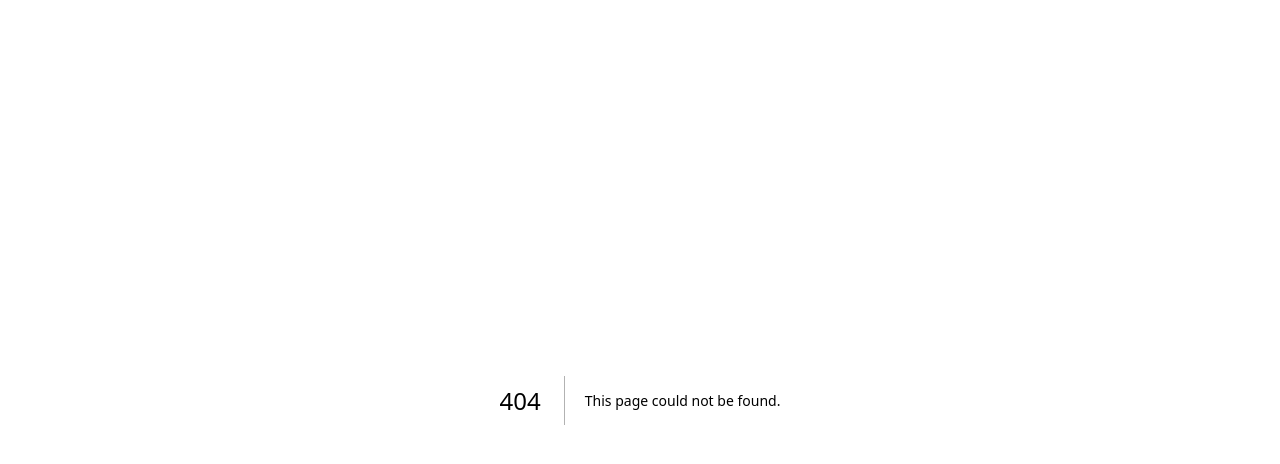
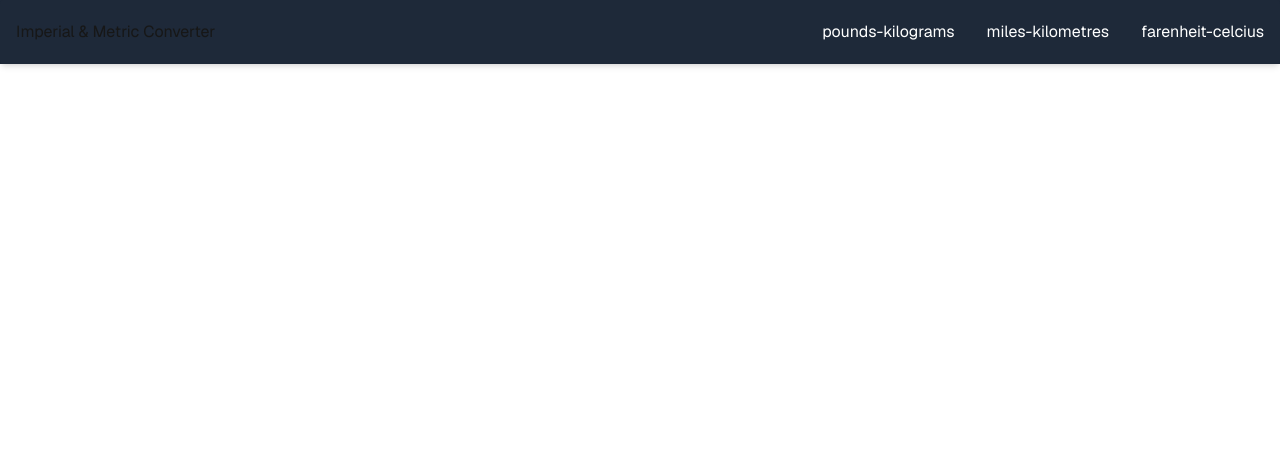
Before and after one commit to BushLives/cprg306b-1, a Next.js app: page /farenheit-celcius in a window 1280 px wide. Before the commit this address had no page. Shown: the top 464 px of the page. Built offline with nearby package versions, Linux system fonts and the light colour scheme.

Commit message:
Temperature

```diff
--- /dev/null
+++ b/app/farenheit-celcius/page.tsx
@@ -0,0 +1,17 @@
+import Link from "next/link";
+
+export default function farenheitCelcius() {
+  return (
+    <div className="bg-gray-800 font-sans">
+      <nav className="bg-gray-800 shadow-md w-full rounded">
+        <div className="max-w-7xl mx-auto px-4 flex items-center justify-between h-16">Imperial & Metric Converter
+          <div className="hidden md:flex space-x-8">
+            <a href="/pounds-kilograms" className="text-white hover:text-blue-600">pounds-kilograms</a>
+            <a href="/miles-kilometres" className="text-white hover:text-blue-600">miles-kilometres</a>
+            <a href="/farenheit-celcius" className="text-white hover:text-blue-600">farenheit-celcius</a>
+          </div>
+        </div>
+      </nav>
+    </div>
+  );
+}
```
